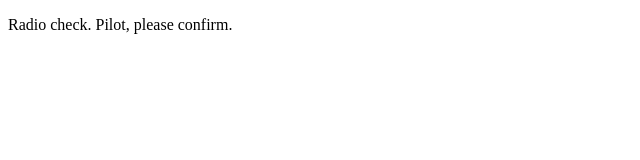
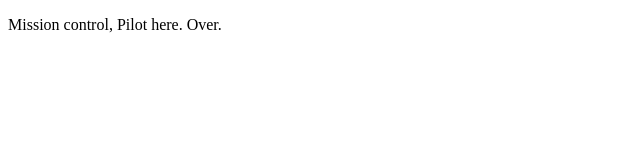
Before and after one commit to TravisKaine/communication-log, a plain HTML site: page index.html in a window 1280 px wide. Shown: the full height of the page, 0-640 px from the left. Drawn offline with Linux system fonts and the light colour scheme.

Commit message:
radio check response

```diff
--- a/index.html
+++ b/index.html
@@ -1,6 +1,6 @@
 <!DOCTYPE html>
 <html>
    <body>
-      <p>Radio check. Pilot, please confirm.</p>
+      <p>Mission control, Pilot here. Over.</p>
    </body>
 </html>
```
